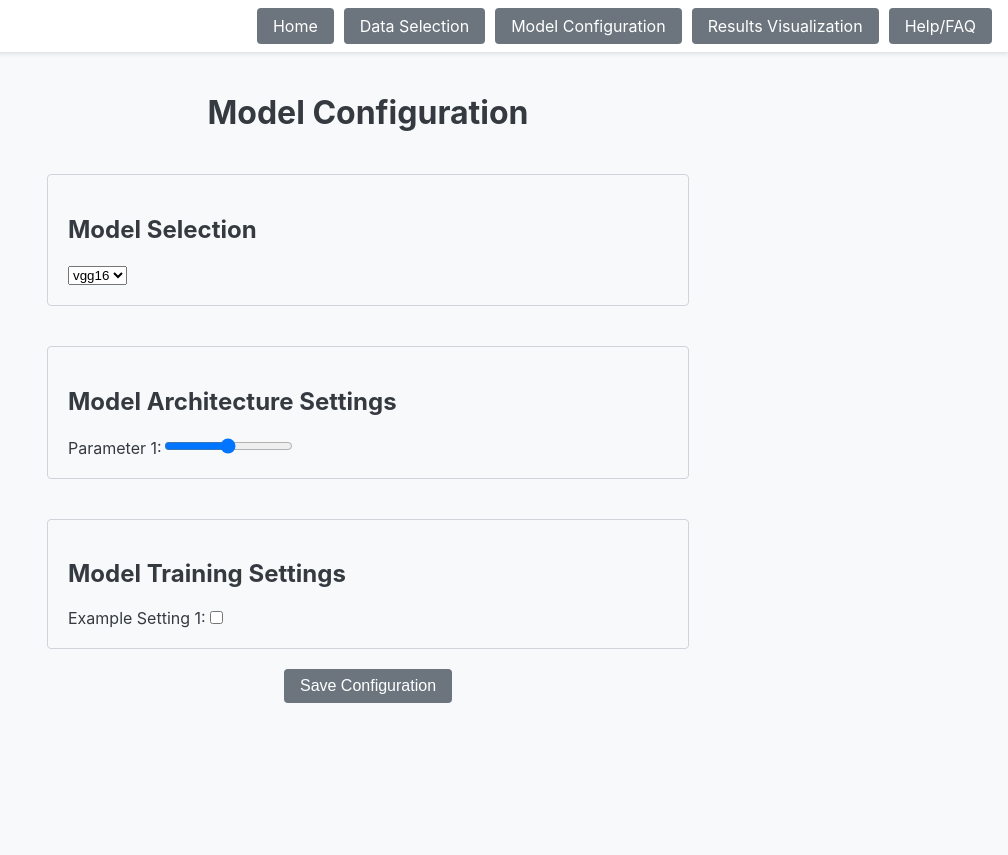
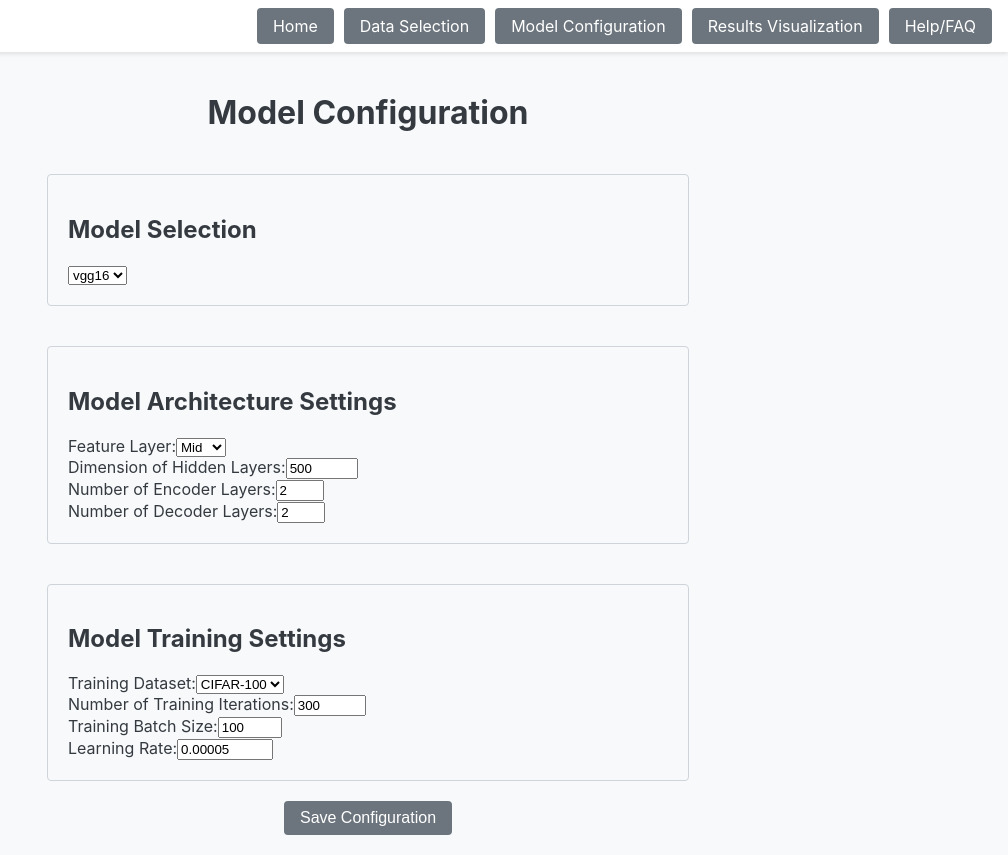
Before and after one commit to Astro-027/machine-learning-ui, a React (Create React App) app: page /model-configuration in a window 1280 px wide. Shown: the whole page, without its empty margins (272-1280 px from the left). Before the commit the page ends 800 px from the top, so only its background shows below. Built offline with nearby package versions, Linux system fonts and the light colour scheme.

Commit message:
Updated Parameters

```diff
--- a/src/components/ModelArchitectureSettings.tsx
+++ b/src/components/ModelArchitectureSettings.tsx
@@ -4,12 +4,34 @@ const ModelArchitectureSettings: React.FC = () => {
     return (
         <div className="model-architecture-settings">
             <h2>Model Architecture Settings</h2>
-            {/* Placeholder for parameter settings */}
-            <label>
-                Parameter 1:
-                <input type="range" min="0" max="100" />
-            </label>
-            {/* Add more parameters as needed */}
+            <div>
+                <label>
+                    Feature Layer:
+                    <select defaultValue="mid">
+                        <option value="low">Low</option>
+                        <option value="mid">Mid</option>
+                        <option value="high">High</option>
+                    </select>
+                </label>
+            </div>
+            <div>
+                <label>
+                    Dimension of Hidden Layers:
+                    <input type="number" defaultValue={500} min="100" max="1000" step="50" />
+                </label>
+            </div>
+            <div>
+                <label>
+                    Number of Encoder Layers:
+                    <input type="number" defaultValue={2} min="1" max="5" />
+                </label>
+            </div>
+            <div>
+                <label>
+                    Number of Decoder Layers:
+                    <input type="number" defaultValue={2} min="1" max="5" />
+                </label>
+            </div>
         </div>
     );
 };
--- a/src/components/ModelTrainingSettings.tsx
+++ b/src/components/ModelTrainingSettings.tsx
@@ -4,12 +4,33 @@ const ModelTrainingSettings: React.FC = () => {
     return (
         <div className="model-training-settings">
             <h2>Model Training Settings</h2>
-            {/* Placeholder for adversarial example settings */}
-            <label>
-                Example Setting 1:
-                <input type="checkbox" />
-            </label>
-            {/* Add more settings as needed */}
+            <div>
+                <label>
+                    Training Dataset:
+                    <select defaultValue="cifar-100">
+                        <option value="cifar-10">CIFAR-10</option>
+                        <option value="cifar-100">CIFAR-100</option>
+                    </select>
+                </label>
+            </div>
+            <div>
+                <label>
+                    Number of Training Iterations:
+                    <input type="number" defaultValue={300} min="100" max="1000" step="50" />
+                </label>
+            </div>
+            <div>
+                <label>
+                    Training Batch Size:
+                    <input type="number" defaultValue={100} min="10" max="500" step="10" />
+                </label>
+            </div>
+            <div>
+                <label>
+                    Learning Rate:
+                    <input type="number" defaultValue={0.00005} step="0.00001" min="0.00001" max="0.001" />
+                </label>
+            </div>
         </div>
     );
 };
--- a/src/pages/DataSelectionPage.tsx
+++ b/src/pages/DataSelectionPage.tsx
@@ -2,7 +2,7 @@ import React from 'react';
 import DataSetLibrary from '../components/DataSetLibrary';
 import DataUpload from '../components/DataUpload';
 import DataPreview from '../components/DataPreview';
-import DataFilters from '../components/DataFilters';
+// import DataFilters from '../components/DataFilters';
 
 const DataSelectionPage: React.FC = () => {
     return (
```
